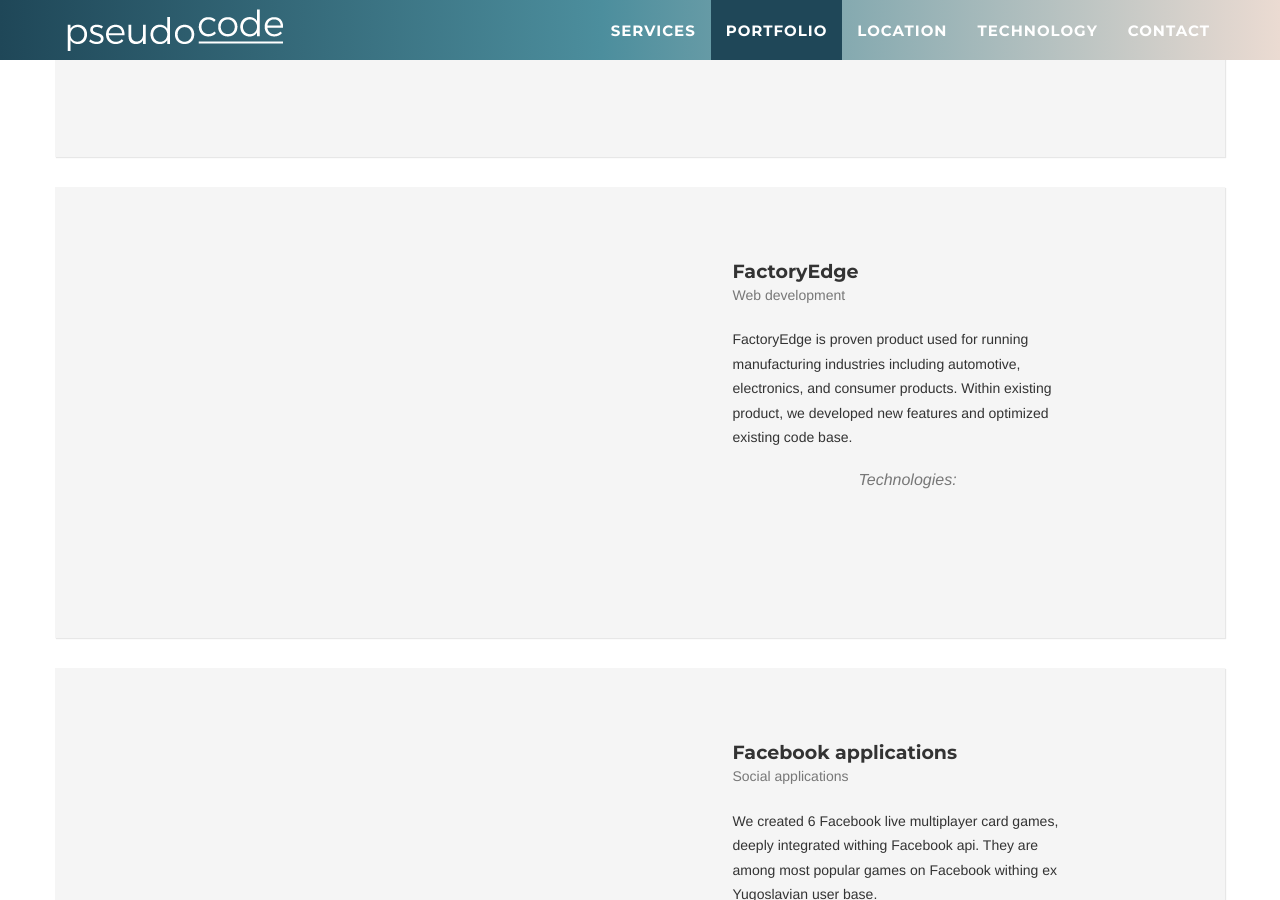
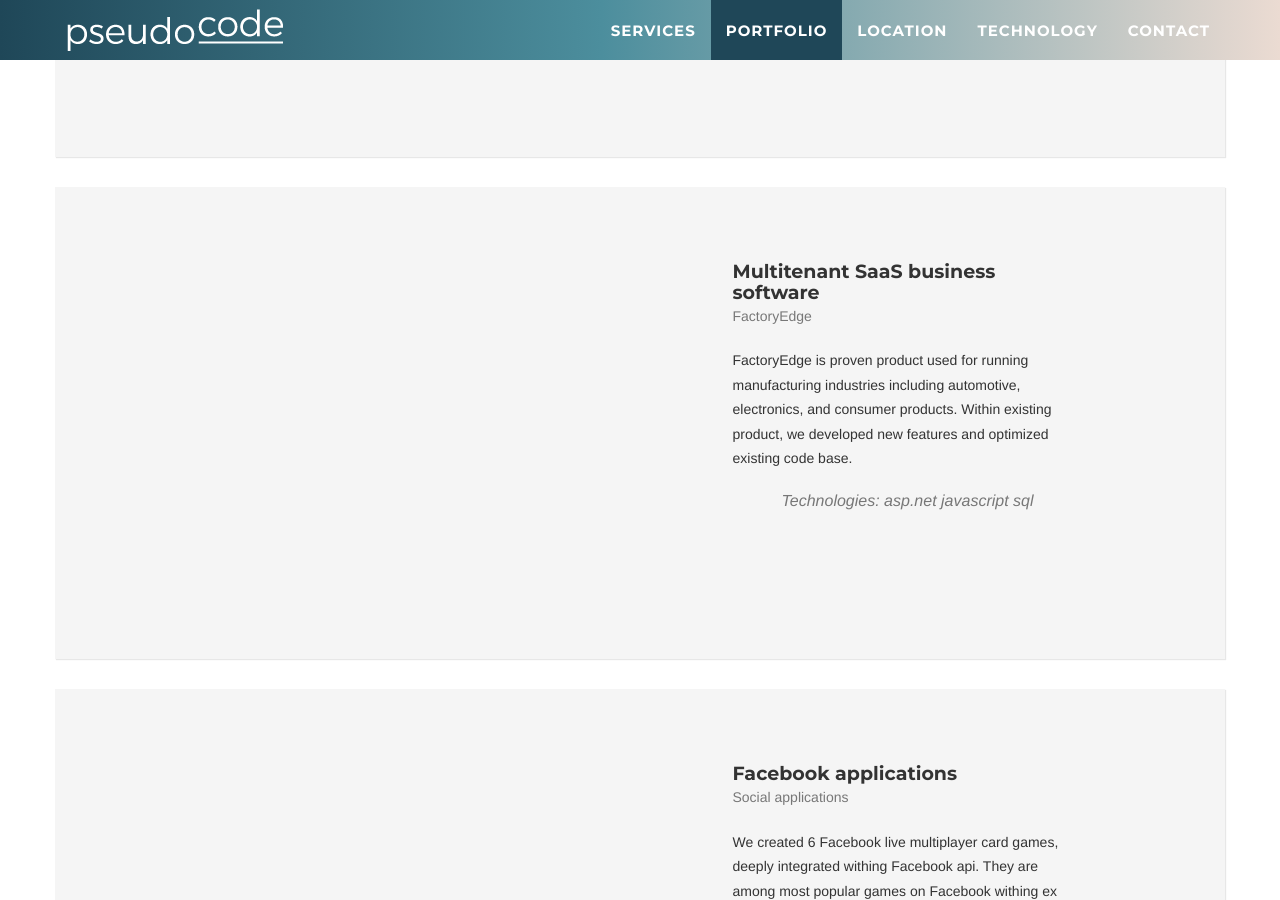
Before and after one commit to zoranzoran/pseudocode, a Jekyll site: the page built from _posts/2014-07-15-project-4.markdown, in a window 1280 px wide and 900 px high, scrolled down 2878 px. Built offline with Jekyll 4.4.1, drawn with Linux system fonts in a browser that asks for light colours.

Commit message:
Update 2014-07-15-project-4.markdown

```diff
--- a/_posts/2014-07-15-project-4.markdown
+++ b/_posts/2014-07-15-project-4.markdown
@@ -1,6 +1,6 @@
 ---
-title: FactoryEdge
-subtitle: Web development
+title: Multitenant SaaS business software
+subtitle: FactoryEdge
 layout: default
 modal-id: 4
 date: 2014-07-15
@@ -11,5 +11,5 @@
 client: Start Bootstrap
 category: Web Development
 description: FactoryEdge is proven product used for running manufacturing industries including automotive, electronics, and consumer products. Within existing product, we developed new features and optimized existing code base.
-
+technologies: asp.net javascript sql
 ---
```
